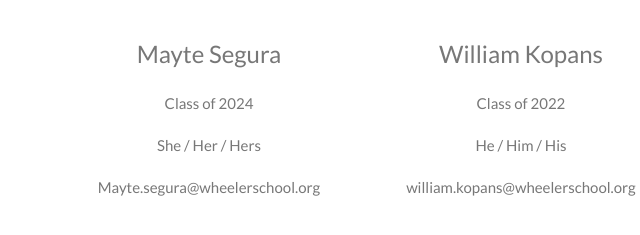
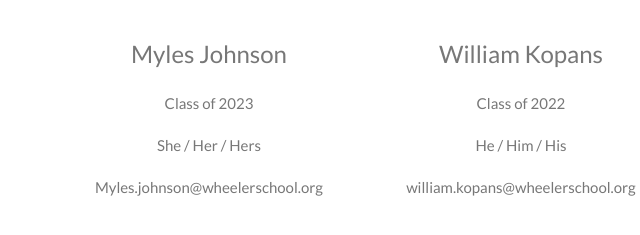
Before and after one commit to wheeler-programming-team/wheeler-programming-team.github.io, a plain HTML site: page index.html in a window 1280 px wide. Shown: the part 2601-2836 px from the top of the page, 275-915 px from the left. Drawn offline with nearby package versions, Linux system fonts and the light colour scheme.

Commit message:
Update index.html

```diff
--- a/index.html
+++ b/index.html
@@ -186,10 +186,10 @@ body, html {
     <div class="w3-quarter">
       <img src="/media/lucien.jpg" alt="Lucien" style="width:45%" class="w3-circle w3-hover-opacity">
       <div class="InfoAbt">
-      <h3>Mayte Segura</h3>
-      <p>Class of 2024</p>
+      <h3>Myles Johnson</h3>
+      <p>Class of 2023</p>
       <p>She / Her / Hers</p>
-      <p>Mayte.segura@wheelerschool.org</p>
+      <p>Myles.johnson@wheelerschool.org</p>
     </div>
     </div>
 
```
